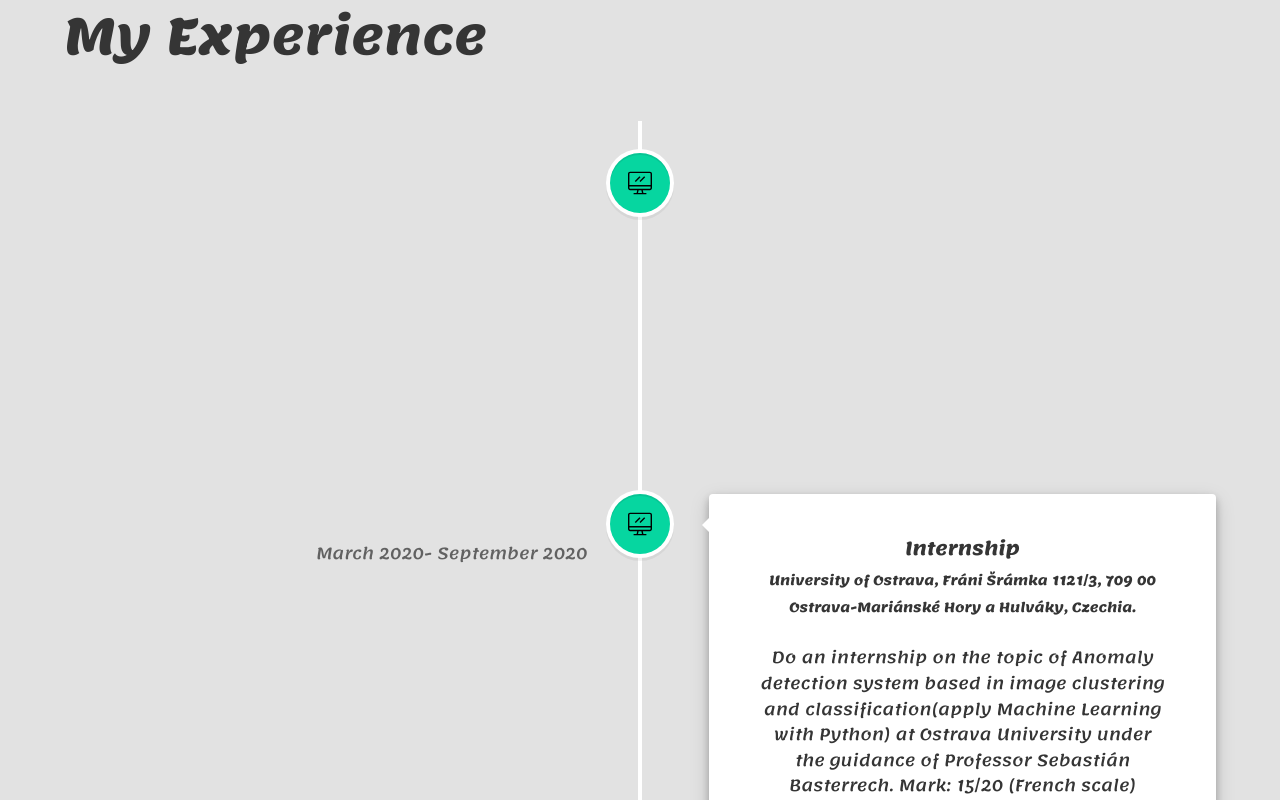
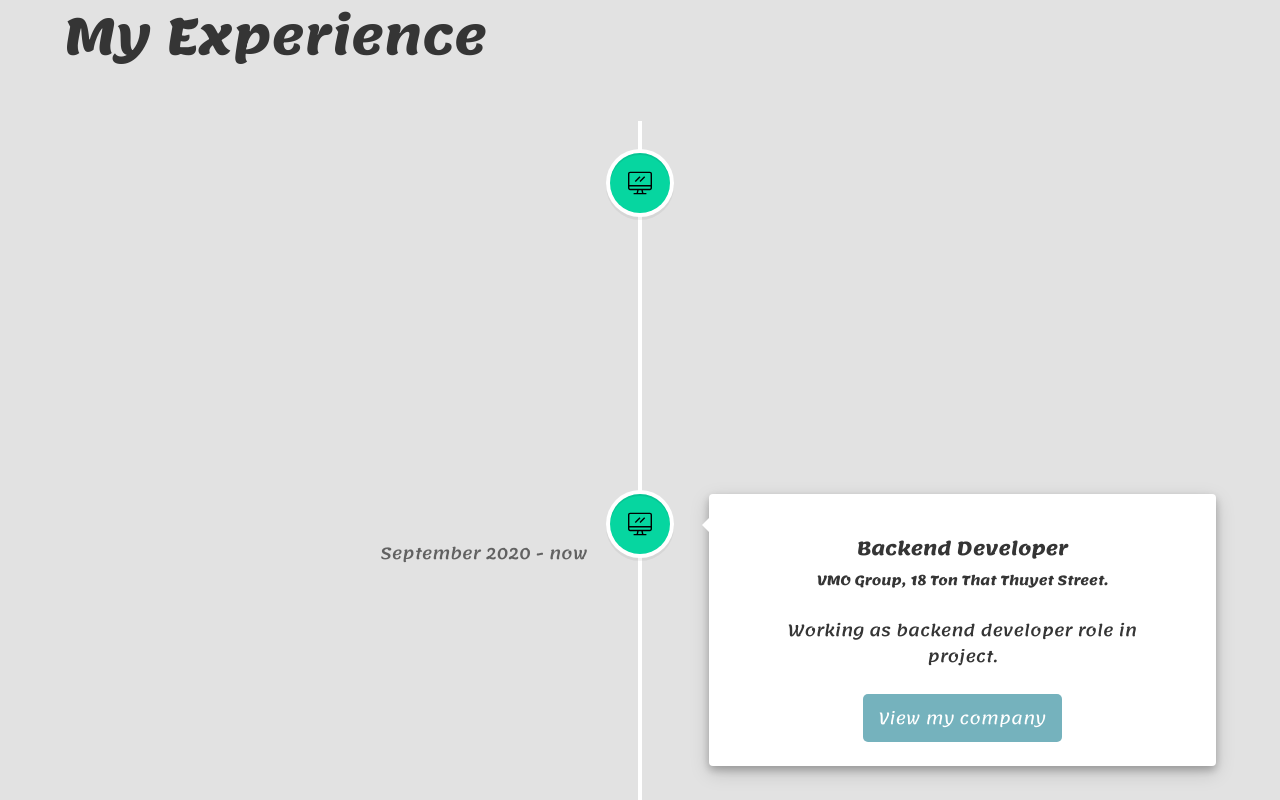
Before and after one commit to trungdzung9900/Personal-Website, a React app: page / in a window 1280 px wide. Shown: the part 2420-3220 px from the top of the page. Built offline with nearby package versions, Linux system fonts and the light colour scheme.

Commit message:
Update career

```diff
--- a/src/components/Career/timelineElement.js
+++ b/src/components/Career/timelineElement.js
@@ -1,6 +1,16 @@
 let timelineElements = [
     {
         id: 1,
+        title: "Backend Developer",
+        location: "CMC Global, 80 Dich Vong Hau Street",
+        description: "Working as backend developer role in project.",
+        buttonText: "View my company",
+        date: "September 2020 - now",
+        icon: "work",
+        link: "https://www.cmc.com.vn/cmc-global/"
+    },
+    {
+        id: 2,
         title: "Backend Developer",
         location: "VMO Group, 18 Ton That Thuyet Street.",
         description: "Working as backend developer role in project.",
@@ -10,7 +20,7 @@ let timelineElements = [
         link: "https://www.vmo.group/"
     },
     {
-        id: 2,
+        id: 3,
         title: "Internship",
         location: "University of Ostrava, Fráni Šrámka 1121/3, 709 00 Ostrava-Mariánské Hory a Hulváky, Czechia.",
         description: "Do an internship on the topic of Anomaly detection system based in image clustering and classification(apply Machine Learning with Python) at Ostrava University under the guidance of Professor Sebastián Basterrech. Mark: 15/20 (French scale) ",
@@ -20,7 +30,7 @@ let timelineElements = [
         link: "https://sites.google.com/view/sbasterrech/home"
     },
     {
-        id: 3,
+        id: 4,
         title: "Study",
         location: "University of Science and Technology of Ha Noi, 18C Hoang Quoc Viet Street.",
         description: "Study Bachelor of Information Technology and Communication.Mark: 13.24/20 (French scale) equal 3/4 (Viet Nam scale).",
@@ -30,5 +40,6 @@ let timelineElements = [
         link: "https://www.usth.edu.vn/en/"
 
     }
+
 ]
 export default timelineElements
```
